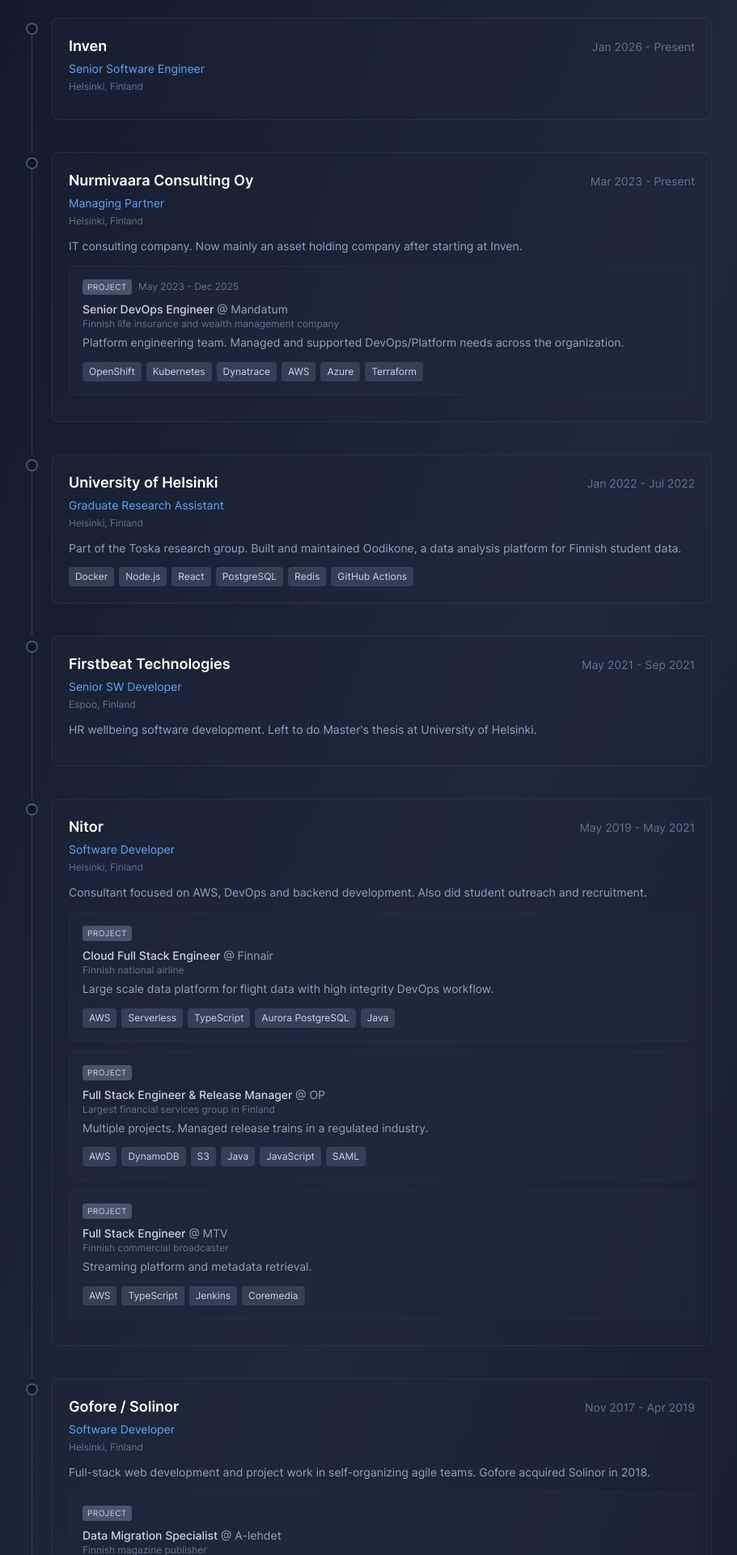
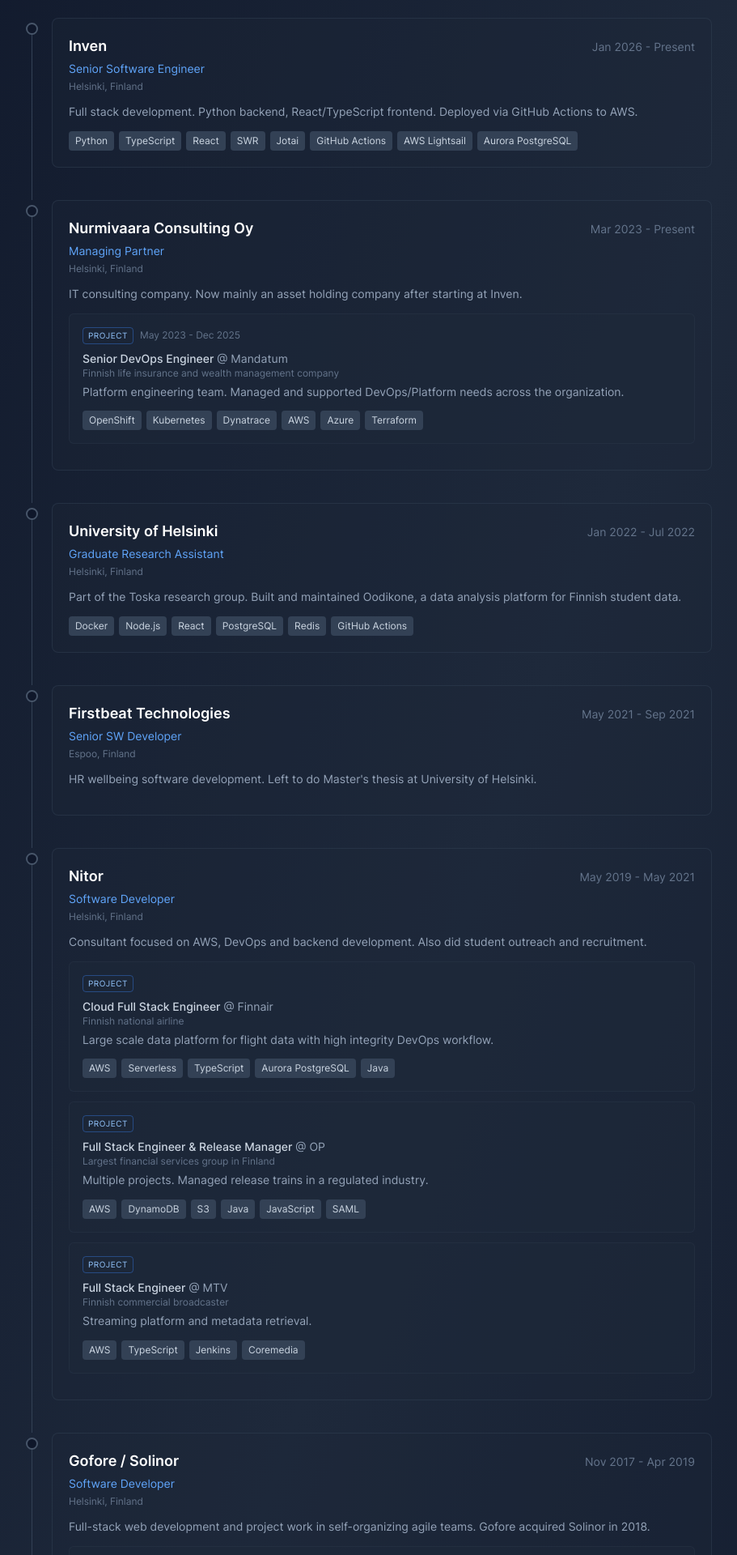
Before and after one commit to SNurmivaara/nurmivaara.fi, a Next.js app: page /cv in a window 1280 px wide. Shown: the part 400-2320 px from the top of the page at 81% size, without its empty margins (184-1095 px from the left). Built offline with nearby package versions, Linux system fonts and the light colour scheme.

Commit message:
Even moar cv work

```diff
--- a/pages/cv.js
+++ b/pages/cv.js
@@ -31,7 +31,7 @@ const TimelineItem = ({ company, role, period, location, skills, projects, child
           {projects.map((project, i) => (
             <div key={i} className="bg-slate-800/50 border border-slate-700/30 rounded-md p-4">
               <div className="flex items-center gap-2 mb-2">
-                <span className="text-[10px] uppercase tracking-wider text-slate-300 bg-slate-600 px-1.5 py-0.5 rounded">
+                <span className="text-[10px] uppercase tracking-wider text-blue-300 border border-blue-500/40 px-1.5 py-0.5 rounded">
                   Project
                 </span>
                 {project.period && <span className="text-xs text-slate-500">{project.period}</span>}
@@ -138,7 +138,20 @@ export default function CV() {
               role="Senior Software Engineer"
               period="Jan 2026 - Present"
               location="Helsinki, Finland"
-            />
+              skills={[
+                'Python',
+                'TypeScript',
+                'React',
+                'SWR',
+                'Jotai',
+                'GitHub Actions',
+                'AWS Lightsail',
+                'Aurora PostgreSQL',
+              ]}
+            >
+              Full stack development. Python backend, React/TypeScript frontend. Deployed via GitHub
+              Actions to AWS.
+            </TimelineItem>
 
             <TimelineItem
               company="Nurmivaara Consulting Oy"
@@ -232,11 +245,12 @@ export default function CV() {
                   skills: ['Ruby', 'WordPress', 'Drupal', 'Contentful'],
                 },
                 {
-                  title: 'WordPress Admin',
+                  title: 'WordPress Developer',
                   client: 'PwC',
                   clientDesc: 'Global professional services firm',
-                  description: 'Maintained PwC Uutishuone, the Finnish news blog.',
-                  skills: ['WordPress'],
+                  description:
+                    'Development for PwC Uutishuone, the Finnish news blog. PHP components and styling.',
+                  skills: ['WordPress', 'PHP'],
                 },
                 {
                   title: 'Frontend Developer',
@@ -271,6 +285,17 @@ export default function CV() {
               </div>
             ) : (
               <>
+                <div className="relative pl-8 pb-4">
+                  <div className="absolute left-[7px] top-0 bottom-0 w-px bg-slate-700" />
+                  <button
+                    onClick={() => setShowOlderExperience(false)}
+                    className="flex items-center gap-2 text-slate-500 hover:text-slate-300 transition-colors text-xs"
+                  >
+                    <ChevronRightIcon className="w-3 h-3 rotate-90" />
+                    <span>Hide earlier experience</span>
+                  </button>
+                </div>
+
                 <TimelineItem
                   company="Iriba Oy"
                   role="Software Specialist"
```
